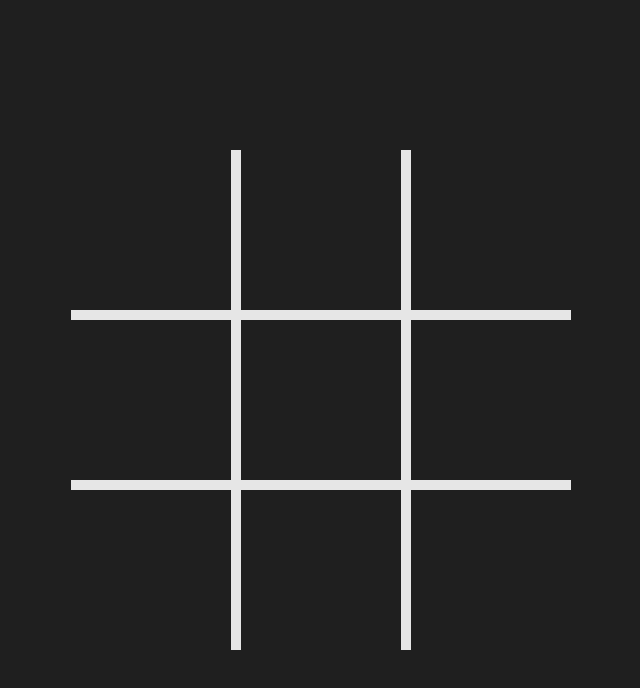
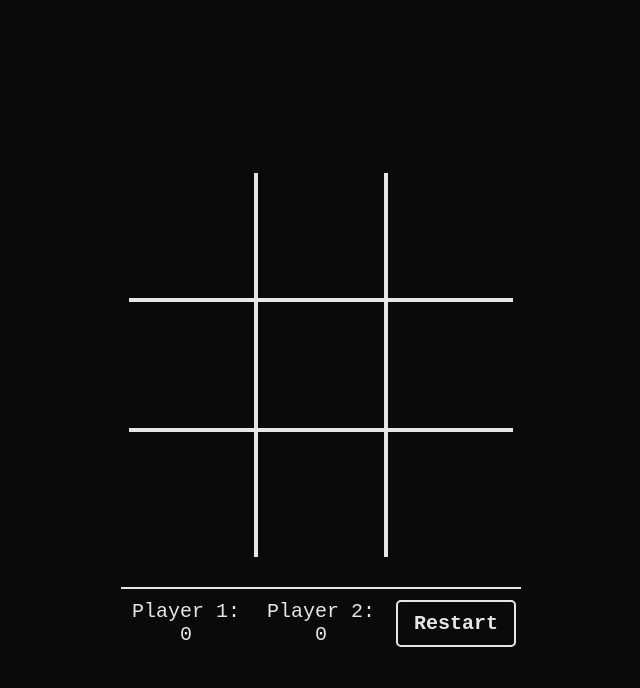
Before and after one commit to GerardoJoves/tic-tac-toe, a plain HTML site: page index.html in a window 1280 px wide. Shown: the whole page, without its empty margins (319-959 px from the left). Drawn offline with Linux system fonts and the light colour scheme.

Commit message:
add stats section and restart button, they are not functional yet

```diff
--- a/index.html
+++ b/index.html
@@ -21,6 +21,19 @@
         <div class="square"></div>
     </div>
 
+    <div class="controls">
+        <div class="player1 stats">
+            <p>Player 1:</p>
+            <p id="player1-counter">0</p>
+        </div>
+        <div class="player2 stats">
+            <p>Player 2:</p>
+            <p id="player2-counter">0</p>
+        </div>
+
+        <button type="button" class="restart">Restart</button>
+    </div>
+
     <script type="text/template" id="x-mark-template">
         <svg viewBox="0 0 100 100" class="x mark">
             <line x1="10" y1="10" x2="90" y2="90" class="first-line" />
--- a/styles.css
+++ b/styles.css
@@ -8,24 +8,27 @@
 
 html {
     font-size: 62.5%;
-    --main-background: rgb(31, 31, 31);
+    --main-background: rgb(10, 10, 10);
     --main-font-color: rgb(230, 230, 230);
 }
 
 body {
     min-height: 100vh;
     display: grid;
-    place-content: center;
+    grid-template-rows: auto auto;
+    justify-items: center;
+    align-content: center;
     background-color: var(--main-background);
 }
 
 .game-board {
-    width: 500px;
-    height: 500px;
+    width: max(30vw, 300px);
+    height: max(30vw, 300px);
     background-color: var(--main-font-color);
     display: grid;
     grid-template: repeat(3, 1fr) / repeat(3, 1fr);
-    gap: 10px;
+    gap: 4px;
+    margin: 30px 0;
 }
 
 .game-board .square {
@@ -39,10 +42,10 @@ body {
 
 svg.mark {
     stroke: var(--main-font-color);
-    stroke-width: 1rem;
+    stroke-width: 15px;
     stroke-linecap: round;
-    width: 10rem;
-    height: 10rem;
+    width: max(6vw, 64px);
+    height: max(6vw, 64px);
 }
 
 svg.x line{
@@ -68,3 +71,44 @@ svg circle {
 @keyframes drawMark {
     to {stroke-dashoffset: 0;}
 }
+
+.controls {
+    background-color: var(--main-background);
+    width: clamp(30vw, 400px, 100%);
+    height: 70px;
+    border-top: 2px solid var(--main-font-color);
+    display: grid;
+    gap: 5px;
+    grid-template-columns: 1fr 1fr 1fr;
+    place-items: center;
+}
+
+.controls .stats, .controls .restart {
+    text-align: center;
+    color: var(--main-font-color);
+    font-size: 2rem;
+    font-family: monospace;
+    width: max-content;
+}
+
+.controls .restart {
+    background-color: var(--main-background);
+    font-weight: bold;
+    border-radius: 5px;
+    border: 2px solid var(--main-font-color);
+    padding: 10px 16px;
+}
+
+.controls .restart:hover {
+    background-color: var(--main-font-color);
+    color: var(--main-background);
+}
+
+@media only screen and (max-width: 450px) {
+    .controls .stats, .controls .restart {
+        font-size: 1.4rem;
+    }
+    .controls .restart {
+        padding: 5px 8px;
+    }
+}
```
